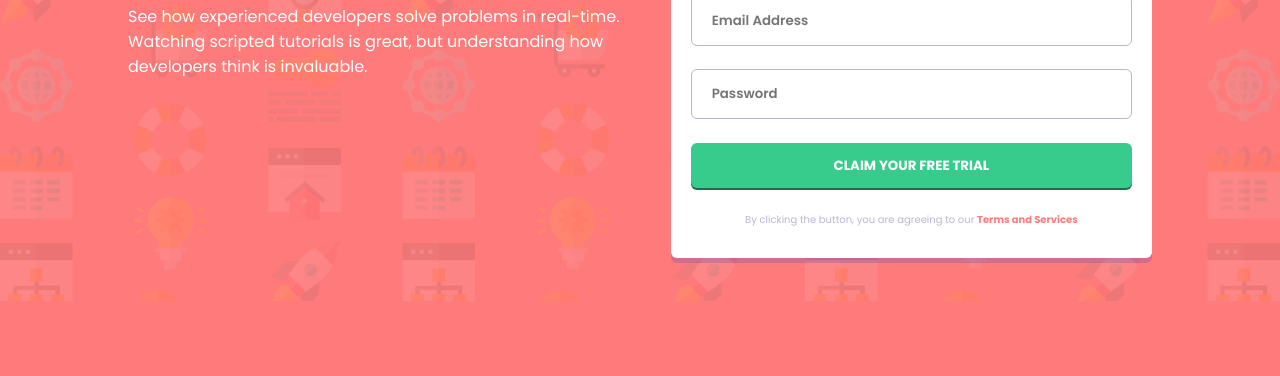
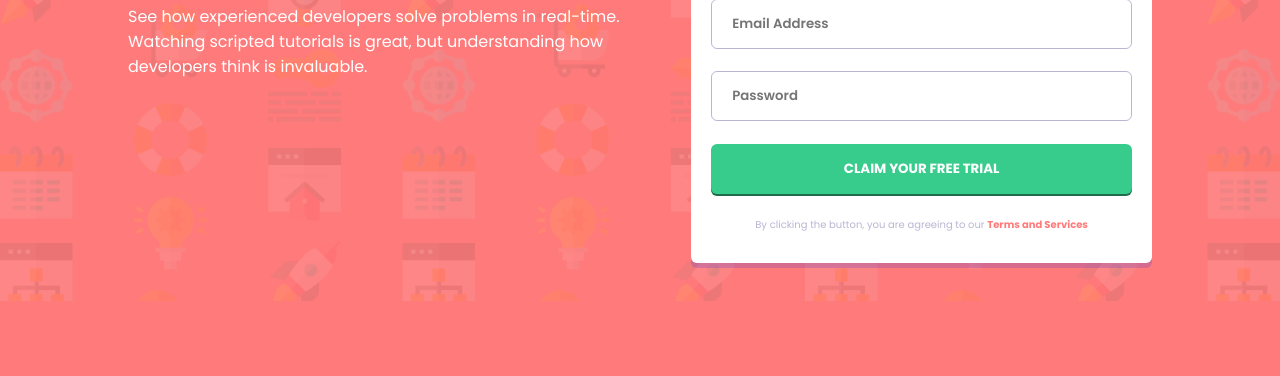
Before and after one commit to enzocauex/intro-component-with-signup-form-master, a plain HTML site: page index.html in a window 1280 px wide. Shown: the part 424-800 px from the top of the page. Drawn offline with Linux system fonts and the light colour scheme.

Commit message:
Update style.css

```diff
--- a/css/style.css
+++ b/css/style.css
@@ -50,7 +50,7 @@ h1 {
 }
 
 section {
-    width: 47%;
+    width: 45%;
     height: 44rem;
 }
 
@@ -95,9 +95,9 @@ section p strong {
     color: hsl(0, 100%, 74%);
 }
 
-/* Botões*/
+/* buttons */
 button {
-    height: 45px;
+    height: 5rem;
     color: white;
 
     border-radius: .6rem;
@@ -118,7 +118,7 @@ button {
     font-weight: 700;
 }
 
-    /*Focus*/
+    /* focus*/
 input:focus {
     outline-color:hsl(248, 32%, 49%);
 }
```
